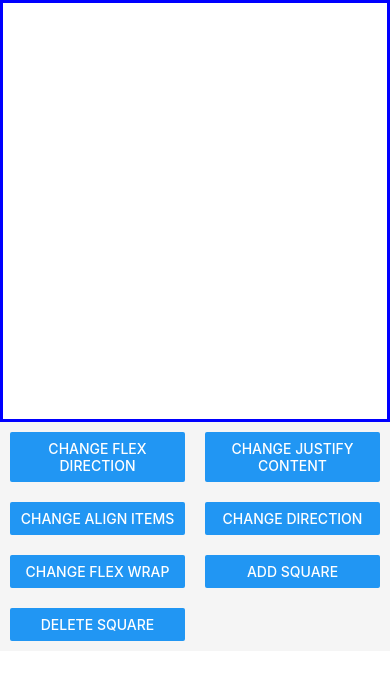
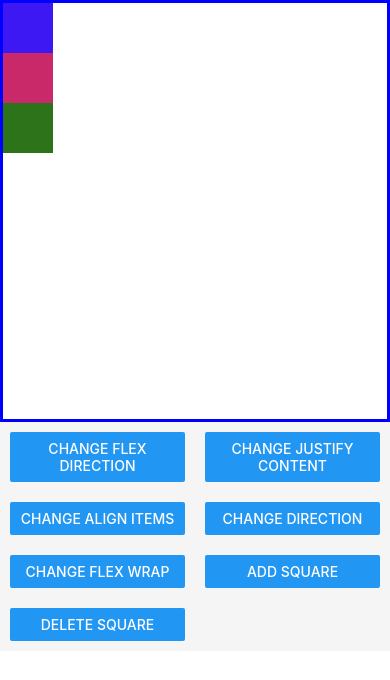
Before and after one commit to kangbongja1/LayoutProps, a React Native app: screen / in a window 390 px wide. Shown: the top 680 px of the page. Built offline with nearby package versions, Linux system fonts and the light colour scheme.

Commit message:
randomHexColor

```diff
--- a/App.js
+++ b/App.js
@@ -44,18 +44,17 @@ const App = () => {
       width: 50,
       height: 50,
       backgroundColor: randomHexColor(),
+    };
+    return <View style={sqStyle} />;
+  };
 
-    };
-    return <view style={sqStyle}/>;
-  }
-
-
+  const [squares, setSquares] = useState([Square(), Square(), Square()]);
 
   return (
     <>
       <View style={{ paddingTop: Constants.statusBarHeight}} />
       <View style={[styles.container, styles.playingSpace]}>
-
+      {squares.map(elem => elem)}
 
       </View>
 
@@ -137,10 +136,9 @@ const styles = StyleSheet.create({
 
 
 const randomHexColor = () => {
-  return '#000000'.replace(/0/g, ()=>{
-    return (~~(Math.random())*16).toString(16);
+  return '#000000'.replace(/0/g, () => {
+    return (~~(Math.random() * 16)).toString(16);
   });
-}
-
+};
 
 export default App;
```
